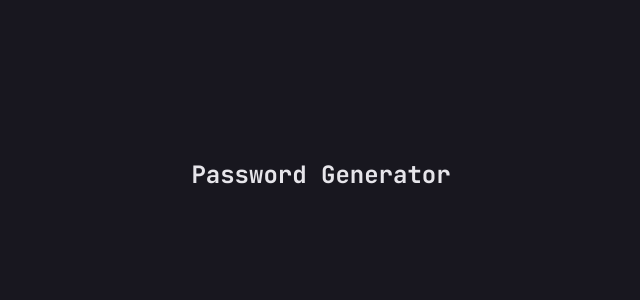
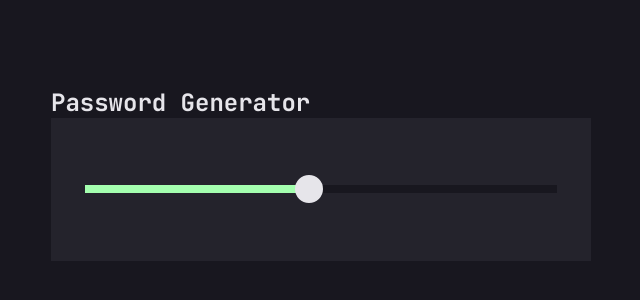
Before and after one commit to KiddAlexx/password-generator-app, a React (Vite) app: page / in a window 1280 px wide. Shown: the part 226-526 px from the top of the page, without its empty margins (319-959 px from the left). Built offline with nearby package versions, Linux system fonts and the light colour scheme.

Commit message:
feat(slider): create custom slider with hover + focus states

```diff
--- a/src/App.tsx
+++ b/src/App.tsx
@@ -1,5 +1,5 @@
 import "./App.css";
-import PasswordGenerator from "./features/password-generator/PasswordGenerator";
+import PasswordGenerator from "./features/password-generator/PasswordGeneratorPage";
 
 function App() {
   return (
--- a/src/features/password-generator/PasswordGenerator.tsx
+++ /dev/null
@@ -1,11 +0,0 @@
-import styles from "./styles/password-generator.module.css";
-
-function PasswordGenerator() {
-  return (
-    <div className={styles.appContainer}>
-      <h1 className="heading-m">Password Generator</h1>
-    </div>
-  );
-}
-
-export default PasswordGenerator;
--- /dev/null
+++ b/src/features/password-generator/PasswordGeneratorPage.tsx
@@ -0,0 +1,15 @@
+import CustomSlider from "./components/CustomSlider";
+import styles from "./styles/PasswordGeneratorPage.module.css";
+
+function PasswordGeneratorPage() {
+  return (
+    <div className={styles.appContainer}>
+      <div>
+        <h1 className="heading-m">Password Generator</h1>
+        <CustomSlider />
+      </div>
+    </div>
+  );
+}
+
+export default PasswordGeneratorPage;
--- /dev/null
+++ b/src/features/password-generator/components/CustomSlider.tsx
@@ -0,0 +1,29 @@
+import { useState } from "react";
+import styles from "../styles/CustomSlider.module.css";
+
+function CustomSlider({ min = 1, max = 20 }) {
+  const [value, setValue] = useState(10);
+
+  const percent = ((value - min) / (max - min)) * 100;
+
+  return (
+    <div className={styles.sliderContainer}>
+      <input
+        type="range"
+        min={min}
+        max={max}
+        value={value}
+        onChange={(e) => setValue(Number(e.target.value))}
+        style={{
+          background: `linear-gradient(to right,
+                      var(--color-neon-green) 0%,
+                      var(--color-neon-green) ${percent}%,
+                      var(--color-vdark-grey) ${percent}%,
+                      var(--color-vdark-grey) 100%)`,
+        }}
+      />
+    </div>
+  );
+}
+
+export default CustomSlider;
--- /dev/null
+++ b/src/features/password-generator/styles/CustomSlider.module.css
@@ -0,0 +1,87 @@
+.sliderContainer {
+  background-color: var(--color-dark-grey);
+  height: 8.94rem;
+  width: 33.75rem;
+  padding: 0rem 2rem;
+  display: flex;
+  align-items: center;
+}
+
+input[type="range"] {
+  /* removing default appearance */
+  -webkit-appearance: none;
+  appearance: none;
+  /* creating a custom design */
+  width: 100%;
+  cursor: pointer;
+  outline: none;
+  border: none;
+  height: 0.5rem;
+  background: var(--color-vdark-grey);
+  border-radius: 0px;
+}
+/* Track: webkit browsers */
+input[type="range"]::-webkit-slider-runnable-track {
+  height: 0.5rem;
+}
+
+/* Thumb: webkit */
+input[type="range"]::-webkit-slider-thumb {
+  /* removing default appearance */
+  -webkit-appearance: none;
+  appearance: none;
+  /* creating a custom design */
+  height: 1.75rem;
+  width: 1.75rem;
+  background-color: var(--color-white);
+  border-radius: 50%;
+  border: 2px solid var(--color-white);
+
+  transition: background-color 0.2s ease, border-color 0.2s ease;
+
+  /* FIX alignment in Chrome */
+  margin-top: calc((0.5rem - 1.75rem) / 2);
+}
+
+/* Thumb: Firefox */
+input[type="range"]::-moz-range-thumb {
+  height: 1.75rem;
+  width: 1.75rem;
+  background-color: var(--color-white);
+  border-radius: 50%;
+  border: 2px solid var(--color-white);
+
+  transition: background-color 0.2s ease, border-color 0.2s ease;
+}
+
+/* Hover + active states */
+
+input[type="range"]::-webkit-slider-thumb:hover {
+  background-color: var(--color-vdark-grey);
+  border-color: var(--color-neon-green);
+}
+
+input[type="range"]::-moz-range-thumb:hover {
+  background-color: var(--color-vdark-grey);
+  border-color: var(--color-neon-green);
+}
+input[type="range"]::-webkit-slider-thumb:active {
+  background-color: var(--color-vdark-grey);
+  border-color: var(--color-neon-green);
+}
+
+input[type="range"]::-moz-range-thumb:active {
+  background-color: var(--color-vdark-grey);
+  border-color: var(--color-neon-green);
+}
+
+/* Focus state */
+
+input[type="range"]:focus::-webkit-slider-thumb {
+  background-color: var(--color-vdark-grey);
+  border-color: var(--color-neon-green);
+}
+input[type="range"]:focus::-moz-range-thumb {
+  background-color: var(--color-vdark-grey);
+  border-color: var(--color-neon-green);
+}
```
Also changed, not shown: src/features/password-generator/styles/PasswordGeneratorPage.module.css (renamed from src/features/password-generator/styles/password-generator.module.css).
